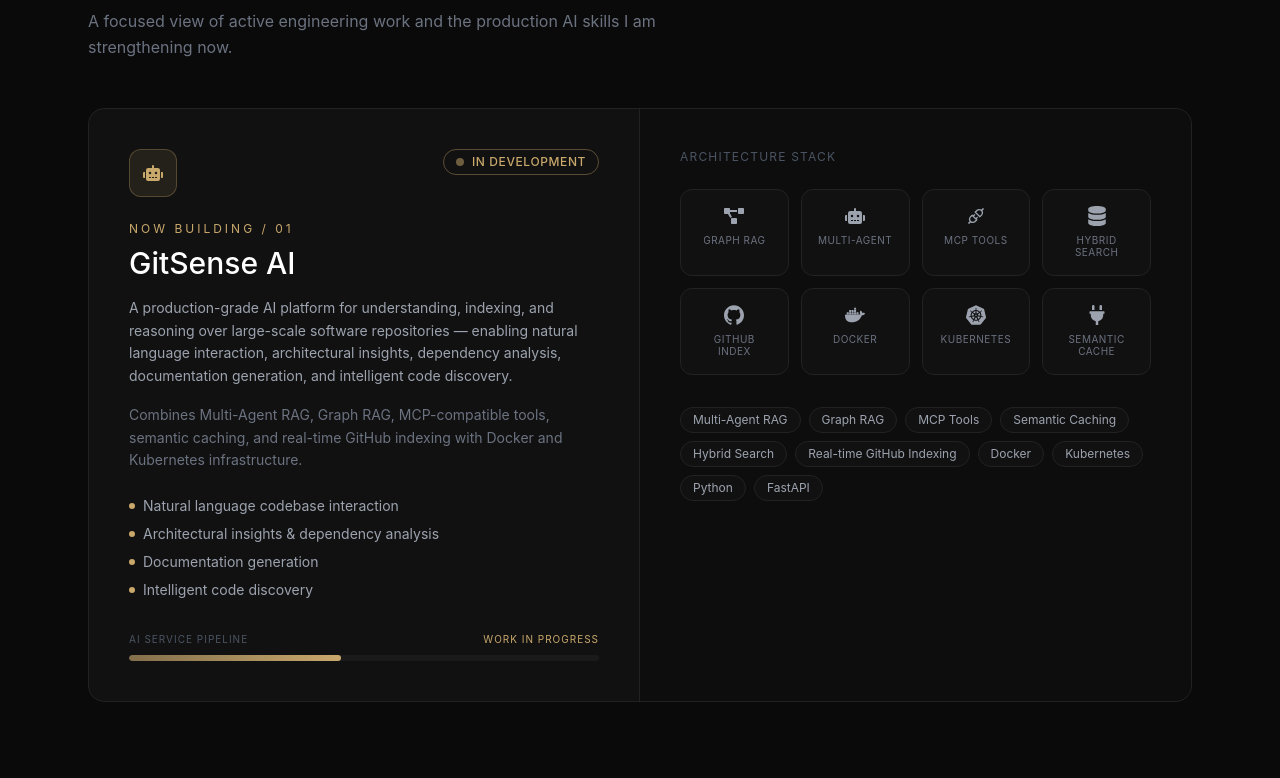
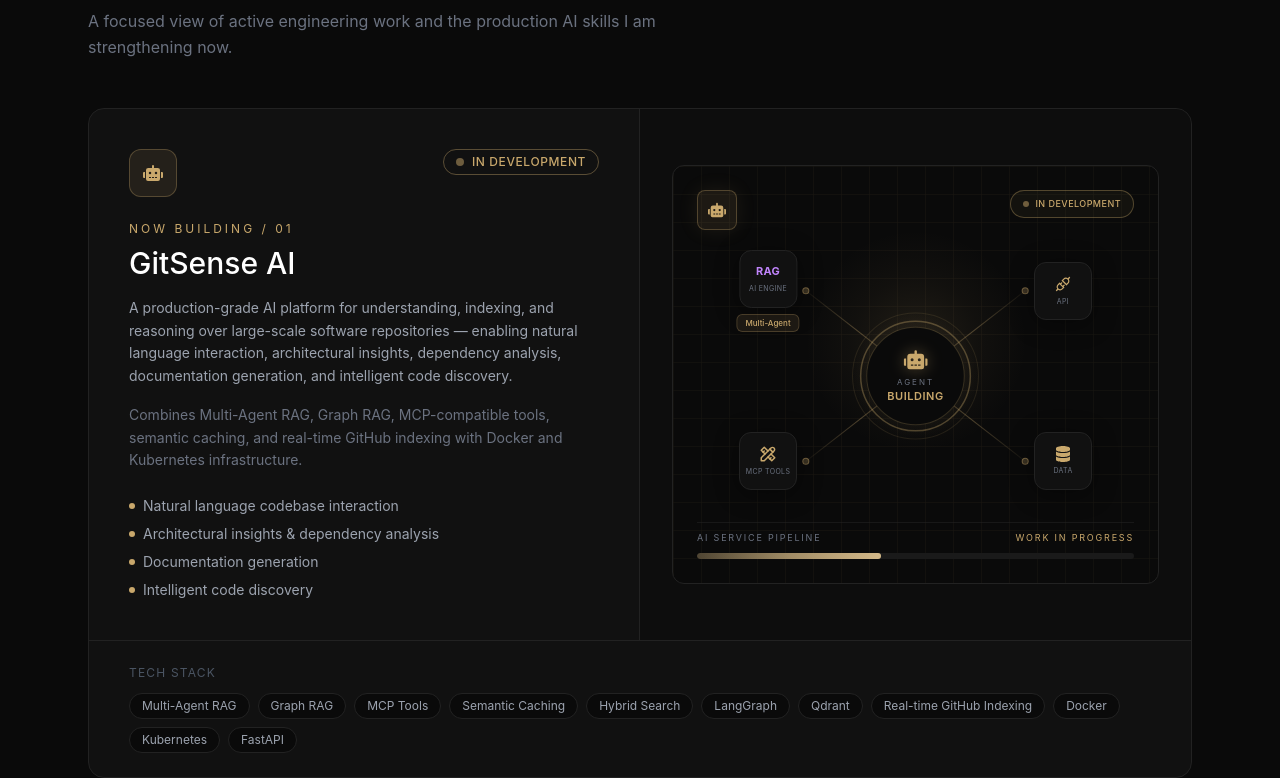
Before and after one commit to bindaldhara/Portfolio, a React (Create React App) app: page / in a window 1280 px wide. Shown: the part 4402-5180 px from the top of the page. Built offline with nearby package versions, Linux system fonts and the light colour scheme.

Commit message:
added architecture diagram

```diff
--- /dev/null
+++ b/src/components/CurrentlyBuilding/ArchitectureDiagram.js
@@ -0,0 +1,197 @@
+import React from "react";
+import { FaRobot, FaDatabase } from "react-icons/fa";
+import { AiOutlineApi } from "react-icons/ai";
+import { TbTools } from "react-icons/tb";
+
+const CENTER = { x: 160, y: 128 };
+const NODES = [
+  { x: 52, y: 44, icon: "rag", label: "AI Engine", tag: "Multi-Agent" },
+  { x: 268, y: 44, icon: "api", label: "API" },
+  { x: 52, y: 212, icon: "mcp", label: "MCP Tools" },
+  { x: 268, y: 212, icon: "data", label: "Data" },
+];
+
+function NodeIcon({ type }) {
+  switch (type) {
+    case "rag":
+      return <span className="text-[11px] font-bold text-purple-400 tracking-wide">RAG</span>;
+    case "api":
+      return <AiOutlineApi className="text-accent text-lg" />;
+    case "mcp":
+      return <TbTools className="text-accent text-lg" />;
+    case "data":
+      return <FaDatabase className="text-accent text-base" />;
+    default:
+      return null;
+  }
+}
+
+function ArchitectureDiagram() {
+  return (
+    <div className="relative rounded-xl border border-dark-600 bg-dark-900 overflow-hidden w-full min-h-[380px] flex flex-col">
+      {/* Grid */}
+      <div
+        className="absolute inset-0 opacity-[0.08]"
+        style={{
+          backgroundImage:
+            "linear-gradient(rgba(201,168,108,0.6) 1px, transparent 1px), linear-gradient(90deg, rgba(201,168,108,0.6) 1px, transparent 1px)",
+          backgroundSize: "28px 28px",
+        }}
+      />
+
+      {/* Radial glow behind hub */}
+      <div
+        className="absolute left-1/2 top-[42%] -translate-x-1/2 -translate-y-1/2 w-56 h-56 rounded-full pointer-events-none"
+        style={{
+          background:
+            "radial-gradient(circle, rgba(201,168,108,0.12) 0%, rgba(201,168,108,0.04) 40%, transparent 70%)",
+        }}
+      />
+
+      <div className="relative flex flex-col flex-1 p-5 md:p-6">
+        {/* Header */}
+        <div className="flex items-start justify-between shrink-0">
+          <div className="w-10 h-10 rounded-lg bg-accent/10 border border-accent/30 flex items-center justify-center text-accent shadow-[0_0_20px_rgba(201,168,108,0.1)]">
+            <FaRobot size={18} />
+          </div>
+          <span className="inline-flex items-center gap-1.5 px-3 py-1.5 rounded-full border border-accent/35 text-accent text-[9px] font-medium uppercase tracking-wider bg-accent/5">
+            <span className="w-1.5 h-1.5 rounded-full bg-accent animate-pulse" />
+            In Development
+          </span>
+        </div>
+
+        {/* Hub diagram */}
+        <div className="relative flex-1 flex items-center justify-center my-4 min-h-[260px]">
+          <svg
+            className="absolute inset-0 w-full h-full"
+            viewBox="0 0 320 256"
+            preserveAspectRatio="xMidYMid meet"
+            fill="none"
+          >
+            <defs>
+              <linearGradient id="lineGrad" x1="0%" y1="0%" x2="100%" y2="0%">
+                <stop offset="0%" stopColor="rgba(201,168,108,0.05)" />
+                <stop offset="50%" stopColor="rgba(201,168,108,0.35)" />
+                <stop offset="100%" stopColor="rgba(201,168,108,0.05)" />
+              </linearGradient>
+              <radialGradient id="hubGlow" cx="50%" cy="50%" r="50%">
+                <stop offset="0%" stopColor="rgba(201,168,108,0.15)" />
+                <stop offset="100%" stopColor="rgba(201,168,108,0)" />
+              </radialGradient>
+            </defs>
+
+            {/* Connector lines */}
+            {NODES.map((node, i) => (
+              <g key={i}>
+                <line
+                  x1={CENTER.x}
+                  y1={CENTER.y}
+                  x2={node.x}
+                  y2={node.y}
+                  stroke="url(#lineGrad)"
+                  strokeWidth="1"
+                />
+                <circle
+                  cx={node.x}
+                  cy={node.y}
+                  r="3"
+                  fill="rgba(201,168,108,0.25)"
+                  stroke="rgba(201,168,108,0.5)"
+                  strokeWidth="1"
+                />
+              </g>
+            ))}
+
+            {/* Hub outer ring */}
+            <circle
+              cx={CENTER.x}
+              cy={CENTER.y}
+              r="62"
+              fill="url(#hubGlow)"
+              stroke="rgba(201,168,108,0.12)"
+              strokeWidth="1"
+            />
+            <circle
+              cx={CENTER.x}
+              cy={CENTER.y}
+              r="54"
+              fill="none"
+              stroke="rgba(201,168,108,0.35)"
+              strokeWidth="1.5"
+            />
+            <circle
+              cx={CENTER.x}
+              cy={CENTER.y}
+              r="48"
+              fill="#0a0a0a"
+              stroke="rgba(201,168,108,0.2)"
+              strokeWidth="1"
+            />
+          </svg>
+
+          {/* Satellite nodes */}
+          {NODES.map((node, i) => {
+            const left = `${(node.x / 320) * 100}%`;
+            const top = `${(node.y / 256) * 100}%`;
+            return (
+              <div
+                key={i}
+                className="absolute z-10 flex flex-col items-center gap-1.5 -translate-x-1/2 -translate-y-1/2"
+                style={{ left, top }}
+              >
+                <div className="w-[58px] h-[58px] rounded-xl bg-dark-800 border border-dark-600 flex flex-col items-center justify-center shadow-[0_4px_24px_rgba(0,0,0,0.4)] hover:border-accent/30 transition-colors">
+                  <NodeIcon type={node.icon} />
+                  <span className="text-[7px] text-gray-500 uppercase tracking-wider mt-1">
+                    {node.label}
+                  </span>
+                </div>
+                {node.tag && (
+                  <span className="text-[8px] px-2 py-0.5 rounded-md bg-accent/10 text-accent border border-accent/25 font-medium whitespace-nowrap">
+                    {node.tag}
+                  </span>
+                )}
+              </div>
+            );
+          })}
+
+          {/* Center hub content */}
+          <div
+            className="absolute z-20 flex flex-col items-center justify-center -translate-x-1/2 -translate-y-1/2"
+            style={{
+              left: `${(CENTER.x / 320) * 100}%`,
+              top: `${(CENTER.y / 256) * 100}%`,
+            }}
+          >
+            <FaRobot className="text-accent text-2xl mb-1 drop-shadow-[0_0_8px_rgba(201,168,108,0.4)]" />
+            <span className="text-[8px] text-gray-500 uppercase tracking-[0.25em]">Agent</span>
+            <span className="text-[11px] text-accent font-semibold uppercase tracking-wider">
+              Building
+            </span>
+          </div>
+        </div>
+
+        {/* Footer / progress */}
+        <div className="shrink-0 pt-2 border-t border-dark-600/60">
+          <div className="flex items-center justify-between mb-2">
+            <span className="text-[9px] text-gray-500 uppercase tracking-[0.2em]">
+              AI Service Pipeline
+            </span>
+            <span className="text-[9px] text-accent uppercase tracking-[0.2em]">
+              Work in Progress
+            </span>
+          </div>
+          <div className="h-1.5 rounded-full bg-dark-700 overflow-hidden">
+            <div
+              className="h-full rounded-full bg-gradient-to-r from-accent/30 via-accent/70 to-accent relative"
+              style={{ width: "42%" }}
+            >
+              <div className="absolute inset-0 bg-gradient-to-r from-transparent to-white/20 rounded-full" />
+            </div>
+          </div>
+        </div>
+      </div>
+    </div>
+  );
+}
+
+export default ArchitectureDiagram;
--- a/src/components/CurrentlyBuilding/CurrentlyBuilding.js
+++ b/src/components/CurrentlyBuilding/CurrentlyBuilding.js
@@ -1,8 +1,7 @@
 import React from "react";
 import { RevealWrapper } from "../../hooks/useScrollReveal";
-import { SiDocker, SiGithub, SiKubernetes } from "react-icons/si";
-import { FaRobot, FaProjectDiagram, FaDatabase, FaPlug } from "react-icons/fa";
-import { AiOutlineApi } from "react-icons/ai";
+import { FaRobot } from "react-icons/fa";
+import ArchitectureDiagram from "./ArchitectureDiagram";
 
 const capabilities = [
   "Natural language codebase interaction",
@@ -11,27 +10,17 @@ const capabilities = [
   "Intelligent code discovery",
 ];
 
-const stackNodes = [
-  { icon: <FaProjectDiagram />, label: "Graph RAG" },
-  { icon: <FaRobot />, label: "Multi-Agent" },
-  { icon: <AiOutlineApi />, label: "MCP Tools" },
-  { icon: <FaDatabase />, label: "Hybrid Search" },
-  { icon: <SiGithub />, label: "GitHub Index" },
-  { icon: <SiDocker />, label: "Docker" },
-  { icon: <SiKubernetes />, label: "Kubernetes" },
-  { icon: <FaPlug />, label: "Semantic Cache" },
-];
-
 const techTags = [
   "Multi-Agent RAG",
   "Graph RAG",
   "MCP Tools",
   "Semantic Caching",
   "Hybrid Search",
+  "LangGraph",
+  "Qdrant",
   "Real-time GitHub Indexing",
   "Docker",
   "Kubernetes",
-  "Python",
   "FastAPI",
 ];
 
@@ -56,7 +45,6 @@ function CurrentlyBuilding() {
         <RevealWrapper delay={100}>
           <div className="card-glow rounded-2xl border border-dark-600 bg-dark-800 overflow-hidden">
             <div className="grid grid-cols-1 lg:grid-cols-2">
-              {/* Left — project details */}
               <div className="p-6 md:p-10 border-b lg:border-b-0 lg:border-r border-dark-600">
                 <div className="flex items-start justify-between mb-6">
                   <div className="w-12 h-12 rounded-xl bg-accent/10 border border-accent/30 flex items-center justify-center text-accent text-xl">
@@ -86,7 +74,7 @@ function CurrentlyBuilding() {
                   infrastructure.
                 </p>
 
-                <ul className="space-y-2 mb-8">
+                <ul className="space-y-2">
                   {capabilities.map((cap, i) => (
                     <li key={i} className="flex items-center gap-2 text-sm text-gray-400">
                       <span className="w-1.5 h-1.5 rounded-full bg-accent shrink-0" />
@@ -94,55 +82,26 @@ function CurrentlyBuilding() {
                     </li>
                   ))}
                 </ul>
+              </div>
 
-                <div>
-                  <div className="flex items-center justify-between mb-2">
-                    <span className="text-[10px] text-gray-600 uppercase tracking-widest">
-                      AI Service Pipeline
-                    </span>
-                    <span className="text-[10px] text-accent uppercase tracking-widest">
-                      Work in Progress
-                    </span>
-                  </div>
-                  <div className="h-1.5 rounded-full bg-dark-700 overflow-hidden">
-                    <div
-                      className="h-full rounded-full bg-gradient-to-r from-accent/60 to-accent"
-                      style={{ width: "45%" }}
-                    />
-                  </div>
+              <div className="p-6 md:p-8 bg-dark-900/50 flex flex-col justify-center min-h-[420px]">
+                <ArchitectureDiagram />
               </div>
             </div>
 
-              {/* Right — architecture stack grid */}
-              <div className="p-6 md:p-10 bg-dark-900/50">
-                <p className="text-xs text-gray-600 uppercase tracking-widest mb-6">
-                  Architecture Stack
+            <div className="px-6 md:px-10 py-6 border-t border-dark-600">
+              <p className="text-xs text-gray-600 uppercase tracking-widest mb-3">
+                Tech Stack
               </p>
-
-                <div className="grid grid-cols-2 sm:grid-cols-4 gap-3 mb-8">
-                  {stackNodes.map((node, i) => (
-                    <div
-                      key={i}
-                      className="flex flex-col items-center gap-2 p-4 rounded-xl bg-dark-800 border border-dark-600 hover:border-accent/30 transition-all"
-                    >
-                      <span className="text-xl text-gray-400">{node.icon}</span>
-                      <span className="text-[10px] text-gray-500 uppercase tracking-wider text-center leading-tight">
-                        {node.label}
-                      </span>
-                    </div>
-                  ))}
-                </div>
-
               <div className="flex flex-wrap gap-2">
                 {techTags.map((tag, i) => (
                   <span
                     key={i}
-                      className="text-xs px-3 py-1 rounded-full bg-dark-800 text-gray-400 border border-dark-600"
+                    className="text-xs px-3 py-1 rounded-full bg-dark-900 text-gray-400 border border-dark-600"
                   >
                     {tag}
                   </span>
                 ))}
-                </div>
               </div>
             </div>
           </div>
--- a/src/data/sections.js
+++ b/src/data/sections.js
@@ -3,7 +3,6 @@ import {
   AiOutlineFundProjectionScreen,
   AiOutlineUser,
 } from "react-icons/ai";
-import { CgFileDocument } from "react-icons/cg";
 import { FaBriefcase, FaTrophy, FaHammer, FaFileAlt, FaComments } from "react-icons/fa";
 import { SiGmail } from "react-icons/si";
 import { HiOutlineSparkles } from "react-icons/hi";
```
Lines whose indentation alone changed are shown as unchanged.
